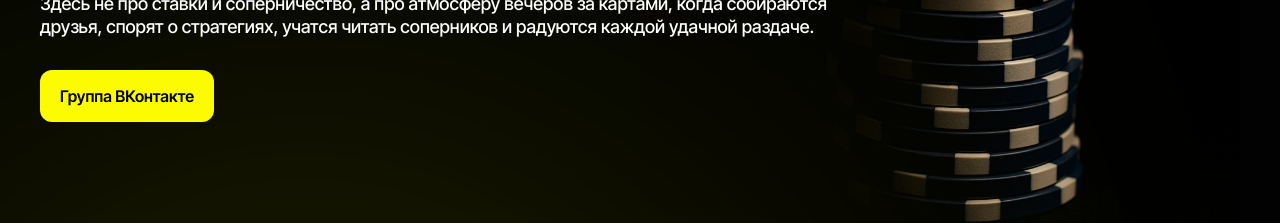
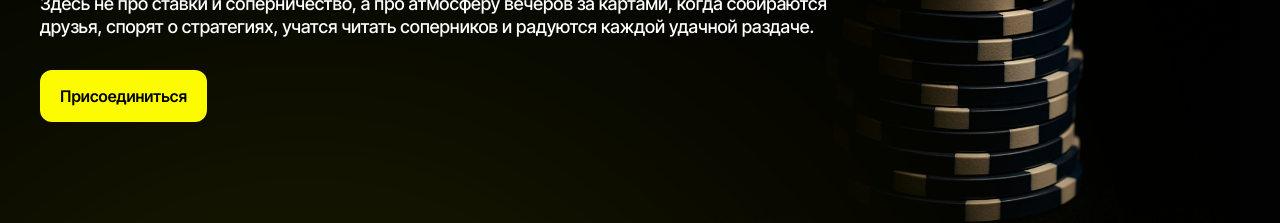
Before and after one commit to pppokerfunclub/pppoker-fun-club, a Next.js app: page / in a window 1280 px wide. Shown: the part 447-670 px from the top of the page. Built offline with nearby package versions, Linux system fonts and the light colour scheme; no server answers.

Commit message:
Change button text from "Группа ВКонтакте" to "Присоединиться" in Home component

```diff
--- a/src/app/page.tsx
+++ b/src/app/page.tsx
@@ -76,7 +76,7 @@ export default function Home() {
               href={process.env.NEXT_PUBLIC_URL || "#"}
             >
               <Button variant="default" className="w-full md:w-auto">
-                Группа ВКонтакте
+                Присоединиться
               </Button>
             </Link>
           </motion.div>
```
